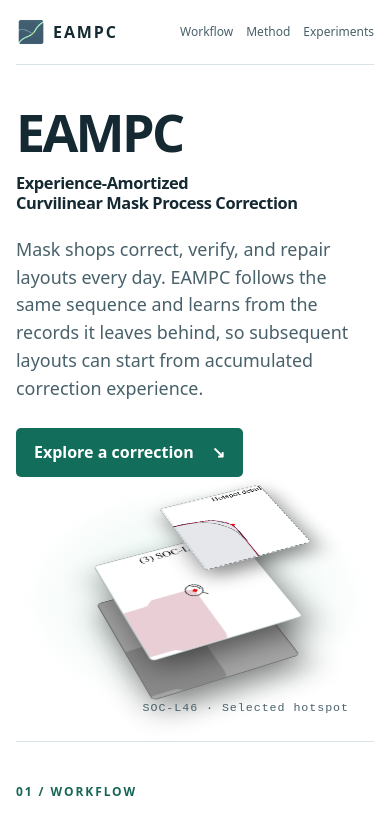
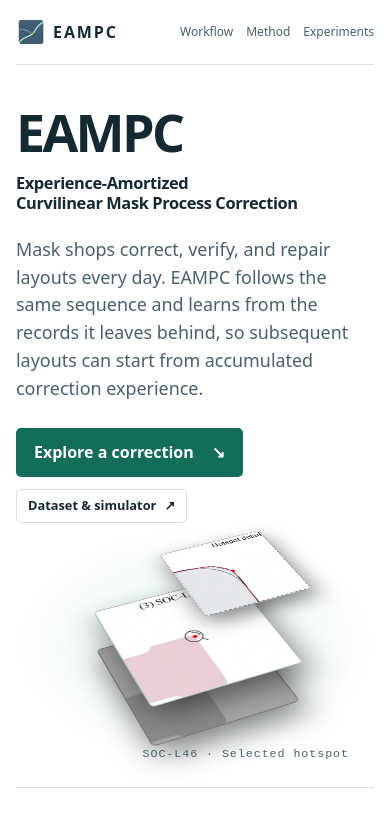
Before and after one commit to EAMPC/EAMPC, a plain HTML site: page index.html in a window 390 px wide. Shown: the top 813 px of the page. Drawn offline with Linux system fonts and the light colour scheme; animation ran at ten frames a second.

Commit message:
Link to the EAMPC dataset and simulator

```diff
--- a/index.html
+++ b/index.html
@@ -6,7 +6,7 @@
 <meta name="description" content="An interactive demonstration of experience-amortized curvilinear mask process correction.">
 <title>EAMPC: An Experience-Amortized System for Curvilinear Mask Process Correction</title>
 <link rel="icon" type="image/png" href="assets/eampc-mark.png">
-<link rel="stylesheet" href="style.css?v=3">
+<link rel="stylesheet" href="style.css?v=4">
 <script src="assets/case-geometry.js" defer></script>
 <script src="assets/gallery-surfaces.js" defer></script>
 <script src="gallery-surface.js" defer></script>
@@ -32,7 +32,10 @@
     <h1 id="hero-title">EAMPC</h1>
     <p class="hero-subtitle">Experience-Amortized<br>Curvilinear Mask Process Correction</p>
     <p class="lede">Mask shops correct, verify, and repair layouts every day. EAMPC follows the same sequence and learns from the records it leaves behind, so subsequent layouts can start from accumulated correction experience.</p>
-    <a class="primary" href="#demo">Explore a correction <span aria-hidden="true">↘</span></a>
+    <div class="hero-actions">
+      <a class="primary" href="#demo">Explore a correction <span aria-hidden="true">↘</span></a>
+      <a class="dataset-link" href="https://huggingface.co/datasets/EAMPC/EAMPC">Dataset &amp; simulator <span aria-hidden="true">↗</span></a>
+    </div>
   </div>
   <div class="hero-art" aria-hidden="true">
     <div class="stack">
--- a/style.css
+++ b/style.css
@@ -1,7 +1,7 @@
 :root{color-scheme:dark;--bg:#111a1c;--panel:#192527;--ink:#f1f5ef;--muted:#b1c0ba;--mint:#a8e7c7;--line:#35464a;--pink:#e9b3b8;font:16px/1.55 system-ui,sans-serif;scroll-behavior:smooth}
 *{box-sizing:border-box}body{margin:0;background:var(--bg);color:var(--ink)}a{color:inherit;text-decoration:none}button{font:inherit;cursor:pointer}button:focus-visible,a:focus-visible,summary:focus-visible{outline:2px solid var(--mint);outline-offset:4px}p,h1,h2,h3{margin:0}img{display:block;max-width:100%}.wrap{max-width:1210px;width:calc(100% - 88px);margin:auto}
 .mast{display:flex;align-items:center;justify-content:space-between;padding:26px 0;border-bottom:1px solid var(--line)}.brand{display:inline-flex;flex-flow:row nowrap;align-items:center;gap:7px;white-space:nowrap;font-weight:800;letter-spacing:.12em}.brand img{display:block;flex:none}nav{display:flex;gap:30px;font-size:.9rem;color:var(--muted)}nav a:hover{color:var(--mint)}
-.hero{display:grid;grid-template-columns:1.06fr 1fr;align-items:center;gap:28px;min-height:550px;padding:82px 0}.eyebrow{color:var(--mint);font-size:.75rem;letter-spacing:.16em;font-weight:750;margin-bottom:14px}.hero h1,h2{font-weight:660;line-height:1.04;letter-spacing:-.052em;text-wrap:balance}.hero h1{font-size:clamp(3.5rem,8.5vw,7rem)}.hero-subtitle{margin-top:14px;font-size:clamp(1.025rem,2.05vw,1.75rem);font-weight:660;line-height:1.24;letter-spacing:-.024em}.lede{max-width:53ch;margin-top:22px;color:var(--muted);font-size:1.12rem}.primary{display:inline-flex;gap:18px;align-items:center;padding:11px 17px;border:1px solid transparent;border-radius:5px;background:var(--mint);color:#132321;font-weight:750}.hero .primary{margin-top:26px}.primary:hover{background:#d0f6e2}
+.hero{display:grid;grid-template-columns:1.06fr 1fr;align-items:center;gap:28px;min-height:550px;padding:82px 0}.eyebrow{color:var(--mint);font-size:.75rem;letter-spacing:.16em;font-weight:750;margin-bottom:14px}.hero h1,h2{font-weight:660;line-height:1.04;letter-spacing:-.052em;text-wrap:balance}.hero h1{font-size:clamp(3.5rem,8.5vw,7rem)}.hero-subtitle{margin-top:14px;font-size:clamp(1.025rem,2.05vw,1.75rem);font-weight:660;line-height:1.24;letter-spacing:-.024em}.lede{max-width:53ch;margin-top:22px;color:var(--muted);font-size:1.12rem}.primary{display:inline-flex;gap:18px;align-items:center;padding:11px 17px;border:1px solid transparent;border-radius:5px;background:var(--mint);color:#132321;font-weight:750}.hero-actions{display:flex;align-items:center;flex-wrap:wrap;gap:12px 16px;margin-top:26px}.dataset-link{display:inline-flex;align-items:center;gap:8px;padding:6px 11px;border:1px solid var(--line);border-radius:5px;font-size:.8rem;font-weight:750}.dataset-link:hover{color:#126d5a;border-color:#126d5a}.primary:hover{background:#d0f6e2}
 .hero-art{min-width:0;height:390px;position:relative;display:grid;place-items:center;perspective:1000px;isolation:isolate;background:radial-gradient(ellipse,#344a43 0%,transparent 69%)}.stack{width:min(54%,255px);aspect-ratio:1;position:relative;transform-style:preserve-3d;transform:rotateX(51deg) rotateZ(-24deg)}.plate{position:absolute;inset:0;background:#e1e7e7;border:1px solid #a9b8b9;border-radius:5px;box-shadow:0 16px 35px #0007;backface-visibility:hidden}.plate img{width:100%;height:100%;object-fit:cover;border-radius:4px}.plate-base{transform:translateZ(-38px);filter:grayscale(1) brightness(.65)}.plate-mask{transform:translateZ(12px)}.plate-detail{transform:translate3d(20%,12%,90px) scale(.68);animation:hover-layer 6s ease-in-out infinite}.art-label{position:absolute;bottom:2px;right:7%;font: .73rem ui-monospace,monospace;color:var(--muted);letter-spacing:.08em}@keyframes hover-layer{50%{transform:translate3d(20%,12%,106px) scale(.68)}}
 .section{padding:66px 0;border-top:1px solid var(--line);scroll-margin-top:20px}.section-intro{max-width:760px;margin-bottom:30px}.section h2{font-size:clamp(2.4rem,4.8vw,4.5rem)}.section-intro>p:last-child:not(.eyebrow){color:var(--muted);margin-top:13px;font-size:1.06rem}.flow,.benchmark{display:grid;grid-template-columns:repeat(3,minmax(0,1fr));gap:1px;background:var(--line);border:1px solid var(--line);border-radius:8px;overflow:hidden}.flow article,.benchmark>div{padding:21px;background:var(--panel)}.flow .shop{display:flex;justify-content:space-between;color:var(--pink);font-size:.82rem;font-weight:700}.flow h3{margin:7px 0 13px;line-height:1.15;font-size:1.45rem}.flow .arrow{color:var(--mint);font-size:1.2rem;display:flex;align-items:center;gap:9px;border-top:1px solid var(--line);padding-top:10px}.arrow span,.flow article>p:last-child{font-size:.88rem;color:var(--muted)}.flow .model{color:var(--mint);font-weight:760;margin:6px 0 2px}.loop{color:var(--mint);margin-top:14px}.figure{margin-top:15px;color:var(--muted)}summary{cursor:pointer;width:fit-content}.figure img{max-height:465px;margin-top:14px;background:#fff;border-radius:6px}
 .method-grid{display:grid;grid-template-columns:minmax(0,2.1fr) minmax(0,1fr);gap:26px;align-items:center}.method-figure{width:100%;border-radius:6px;background:#fff}.method-notes{margin:0;padding-left:1.45em;display:grid;gap:12px}.method-notes li::marker,.method-notes strong{color:var(--mint)}.method-notes p{color:var(--muted);font-size:.92rem}
```
